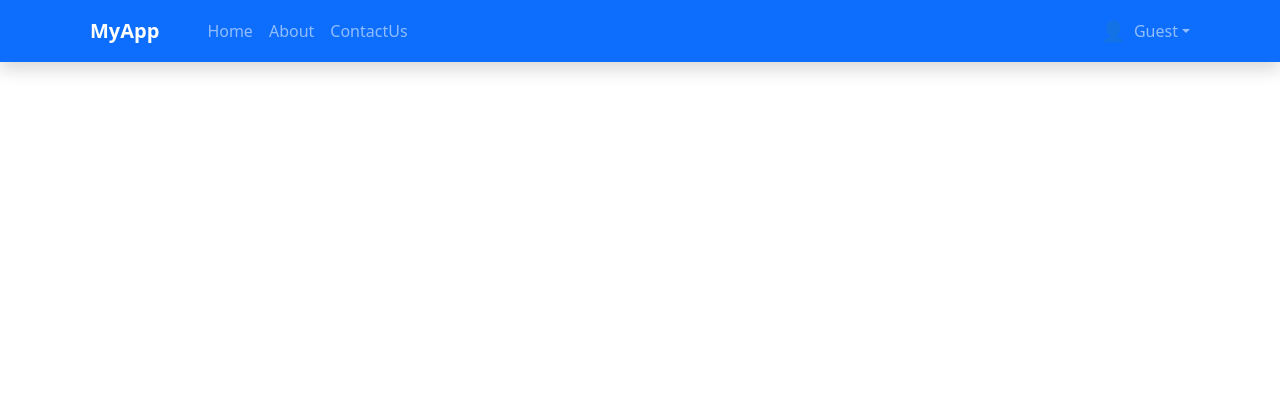
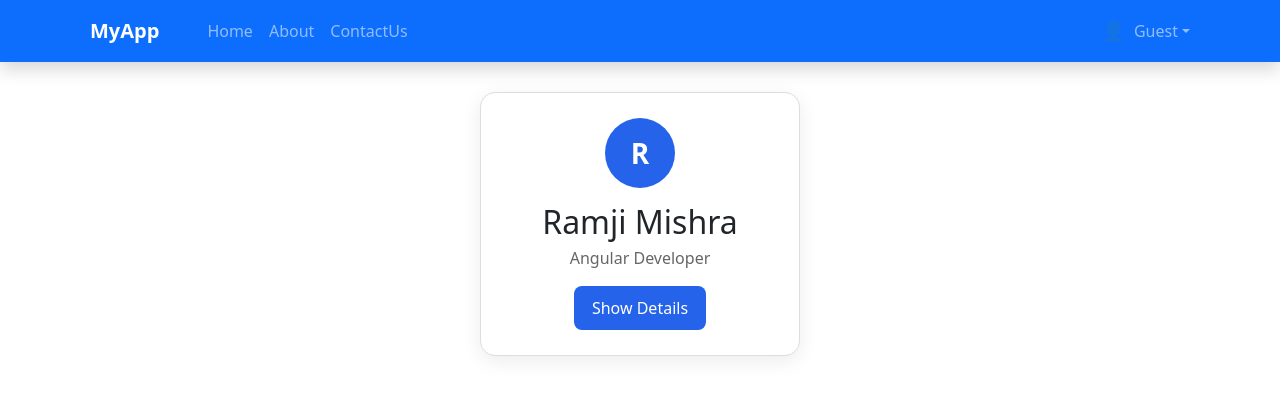
Before and after one commit to ramji235/Angular_Practices, an Angular app: page /UserCard in a window 1280 px wide. Before the commit this address led to /. Shown: the top 396 px of the page. Built offline with nearby package versions, Linux system fonts and the light colour scheme.

Commit message:
now add new things components how to work and understand how to works

```diff
--- a/src/app/app.routes.ts
+++ b/src/app/app.routes.ts
@@ -5,6 +5,7 @@ import { Contactus } from './contactus/contactus';
 import { DataBindings } from './data-bindings/data-bindings';
 import { AngularDirectives } from './angular-directives/angular-directives';
 import { Pipes } from './pipes/pipes';
+import { UserCard } from './components/user-card/user-card';
 
 export const routes: Routes = [
     {
@@ -35,5 +36,9 @@ export const routes: Routes = [
     {
         path: 'pipes',
         component: Pipes
+    },
+    {
+        path: 'UserCard',
+        component: UserCard
     }
 ];
--- /dev/null
+++ b/src/app/components/user-card/user-card.css
@@ -0,0 +1,49 @@
+.user-card {
+  width: 320px;
+  padding: 25px;
+  margin: 30px auto;
+  text-align: center;
+  border: 1px solid #ddd;
+  border-radius: 15px;
+  background: white;
+  box-shadow: 0 5px 20px rgba(0, 0, 0, 0.08);
+}
+
+.avatar {
+  width: 70px;
+  height: 70px;
+  margin: 0 auto 15px;
+  display: flex;
+  align-items: center;
+  justify-content: center;
+  border-radius: 50%;
+  background: #2563eb;
+  color: white;
+  font-size: 28px;
+  font-weight: bold;
+}
+
+.user-card h2 {
+  margin-bottom: 5px;
+}
+
+.role {
+  color: #666;
+}
+
+button {
+  padding: 10px 18px;
+  border: none;
+  border-radius: 8px;
+  background: #2563eb;
+  color: white;
+  cursor: pointer;
+}
+
+.details {
+  margin-top: 20px;
+  padding: 15px;
+  text-align: left;
+  border-radius: 10px;
+  background: #f5f5f5;
+}
--- /dev/null
+++ b/src/app/components/user-card/user-card.html
@@ -0,0 +1,23 @@
+<div class="user-card">
+
+  <div class="avatar">
+    {{ name.charAt(0) }}
+  </div>
+
+  <h2>{{ name }}</h2>
+
+  <p class="role">{{ role }}</p>
+
+  <button (click)="toggleDetails()">
+    {{ showDetails ? 'Hide Details' : 'Show Details' }}
+  </button>
+
+  @if (showDetails) {
+    <div class="details">
+      <p><strong>Name:</strong> {{ name }}</p>
+      <p><strong>Role:</strong> {{ role }}</p>
+      <p><strong>Experience:</strong> {{ experience }} years</p>
+    </div>
+  }
+
+</div>
--- /dev/null
+++ b/src/app/components/user-card/user-card.ts
@@ -0,0 +1,20 @@
+import { Component } from '@angular/core';
+
+@Component({
+  selector: 'app-user-card',
+  imports: [],
+  templateUrl: './user-card.html',
+  styleUrl: './user-card.css'
+})
+export class UserCard {
+
+  name = 'Ramji Mishra';
+  role = 'Angular Developer';
+  experience = 2
+
+  showDetails = false;
+
+  toggleDetails(){
+    this.showDetails = !this.showDetails;
+  }
+}
--- a/src/app/home/home.html
+++ b/src/app/home/home.html
@@ -91,7 +91,7 @@
           Components are the basic building blocks of an Angular application.
         </p>
 
-        <a routerLink="/components" class="btn btn-success">
+        <a routerLink="/UserCard" class="btn btn-success">
           Learn More
         </a>
       </div>
```
Also changed, not shown: 1 other file (tests, documents, lock files or other folders).
